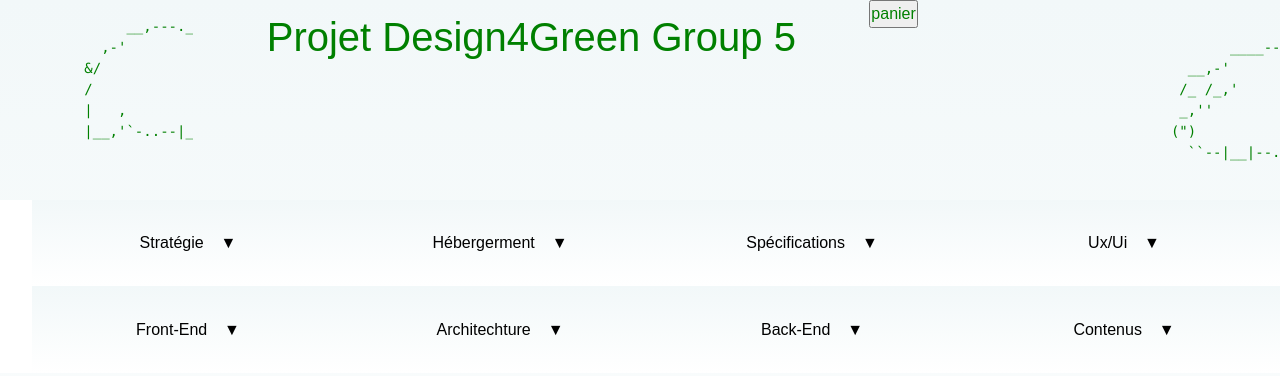
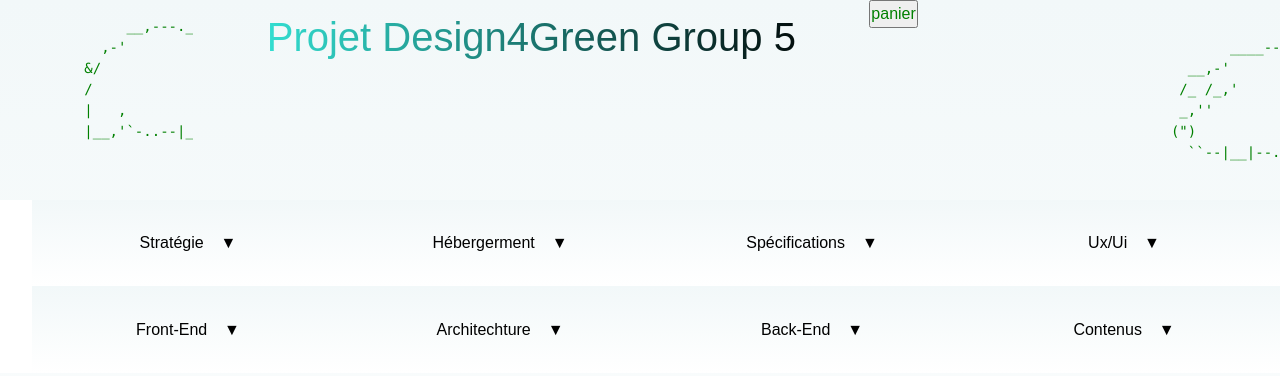
Before and after one commit to guigus4/DSGN4GRN, a plain HTML site: page index.html in a window 1280 px wide. Drawn offline with nearby package versions, Linux system fonts and the light colour scheme.

Commit message:
laura
color title

```diff
--- a/CSS.css
+++ b/CSS.css
@@ -40,10 +40,16 @@ button {
     Padding : 4em;
 }
 
-h1,h2 {
+h2 {
     color: green;
     text-align: center;
+    top margin: ;
+}
 
+h1 {
+    background: linear-gradient(to right, #36ecde, #000);
+	-webkit-background-clip: text;
+	-webkit-text-fill-color: transparent;
 }
 
 *{
```
